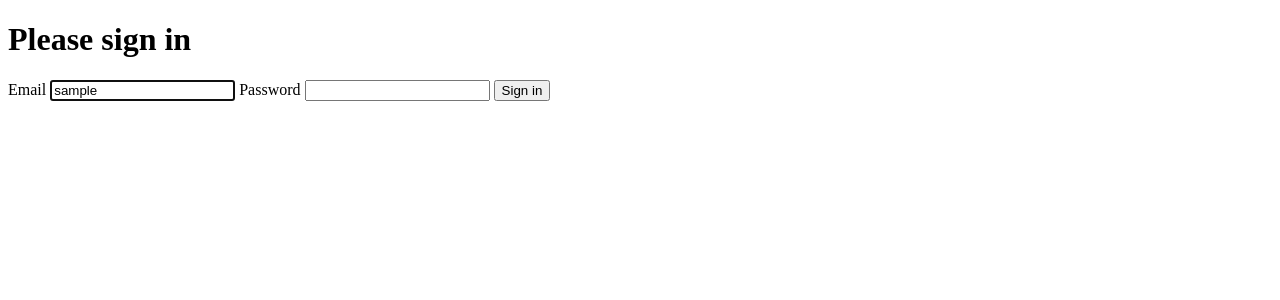
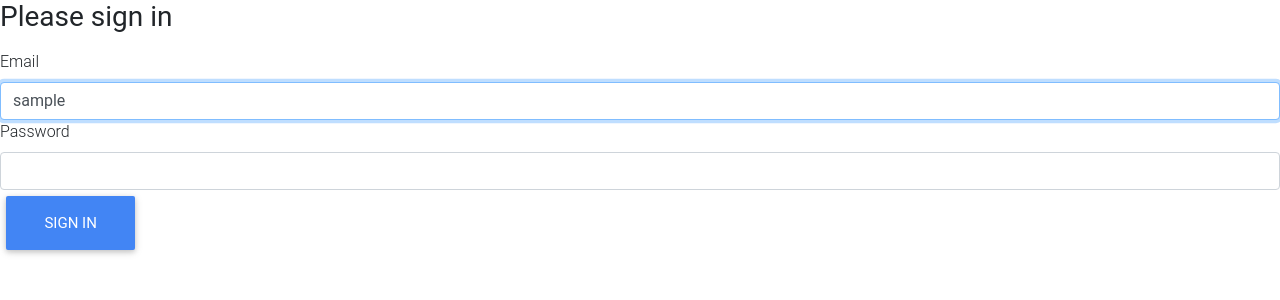
Before and after one commit to Aurefficace/heykeep_server, a Symfony app: template templates/security/login.html.twig in a window 1280 px wide. Shown: the top 300 px of the page. Run offline with Twig, Linux system fonts and the light colour scheme; the template is opened without the code that fills it: most values are stand-ins (such as "Sample title", 1, 10 or a date in 2020); some libraries are stand-ins or nearby versions.

Commit message:
ajout des polices

```diff
--- a/public/heykeep/css/heykeep.css
+++ b/public/heykeep/css/heykeep.css
@@ -0,0 +1,10 @@
+@font-face{
+    font-family: 'Chillow';
+      font-style: normal;
+      src: url('../font/ChillowRegular.woff'),
+           url('../font/ChillowRegular.woff2');
+    }
+
+h1,h2{
+    font-family: 'Chillow' !important;
+}
--- a/templates/base.html.twig
+++ b/templates/base.html.twig
@@ -3,7 +3,16 @@
     <head>
         <meta charset="UTF-8">
         <title>{% block title %}Welcome!{% endblock %}</title>
-        <link href="{{ asset('heykeep/css/heykeep.css') }}" rel="stylesheet" type="text/css">
+         <!-- Font Awesome -->
+        <link rel="stylesheet" href="https://use.fontawesome.com/releases/v5.11.2/css/all.css">
+        <!-- Google Fonts Quicksand -->
+        <link rel="stylesheet" href="https://fonts.googleapis.com/css?family=Quicksand:300,400,500,700&display=swap">
+        <!-- Bootstrap core CSS -->
+        <link rel="stylesheet" href="{{ asset('theme/css/bootstrap.min.css') }}">
+         <!-- Material Design Bootstrap -->
+        <link rel="stylesheet" href="{{ asset('theme/css/mdb.min.css') }}">
+        <!-- Your custom styles (optional) -->
+         <link rel="stylesheet" href="{{ asset('theme/css/style.css') }}">
         {% block stylesheets %}{% endblock %}
     </head>
     <body>
```
Also changed, not shown: public/heykeep/font/Chillow-Italic.woff (added), public/heykeep/font/Chillow-Italic.woff2 (added), public/heykeep/font/ChillowRegular.woff (added), public/heykeep/font/ChillowRegular.woff2 (added).
